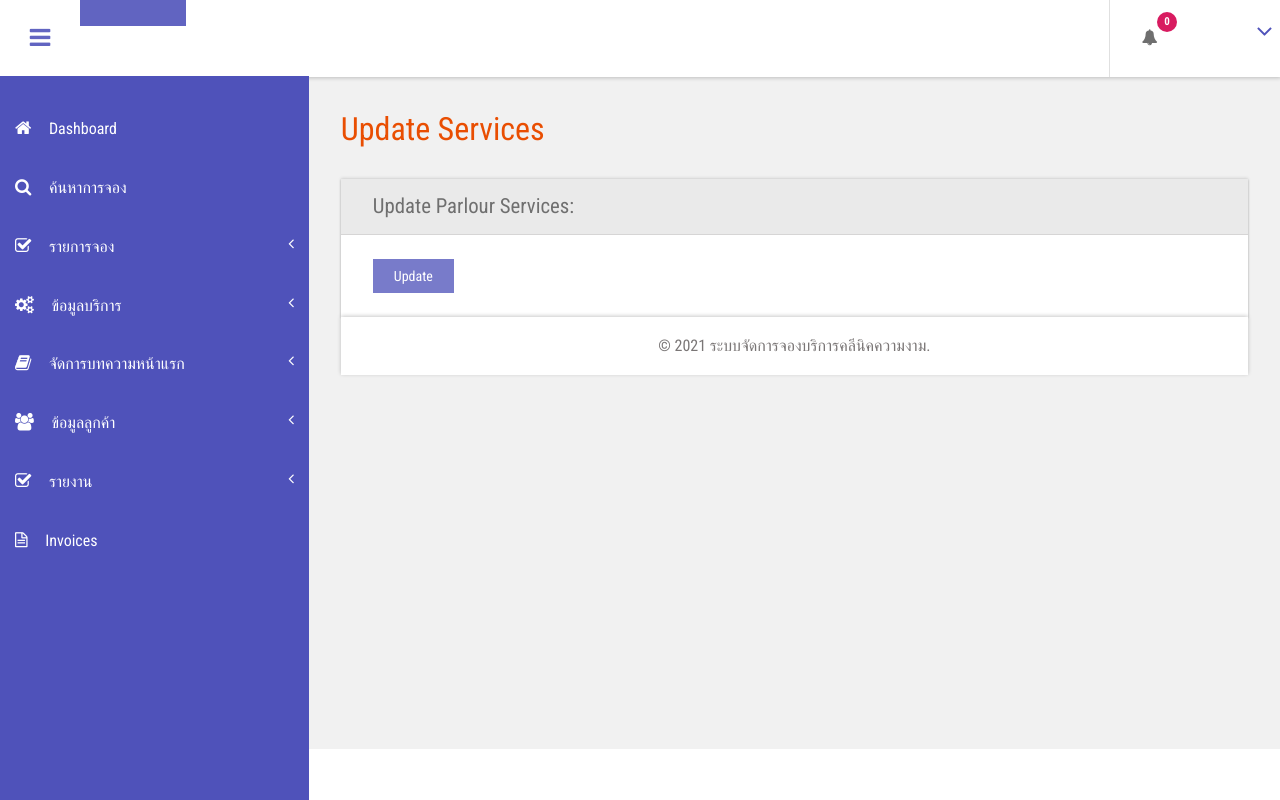
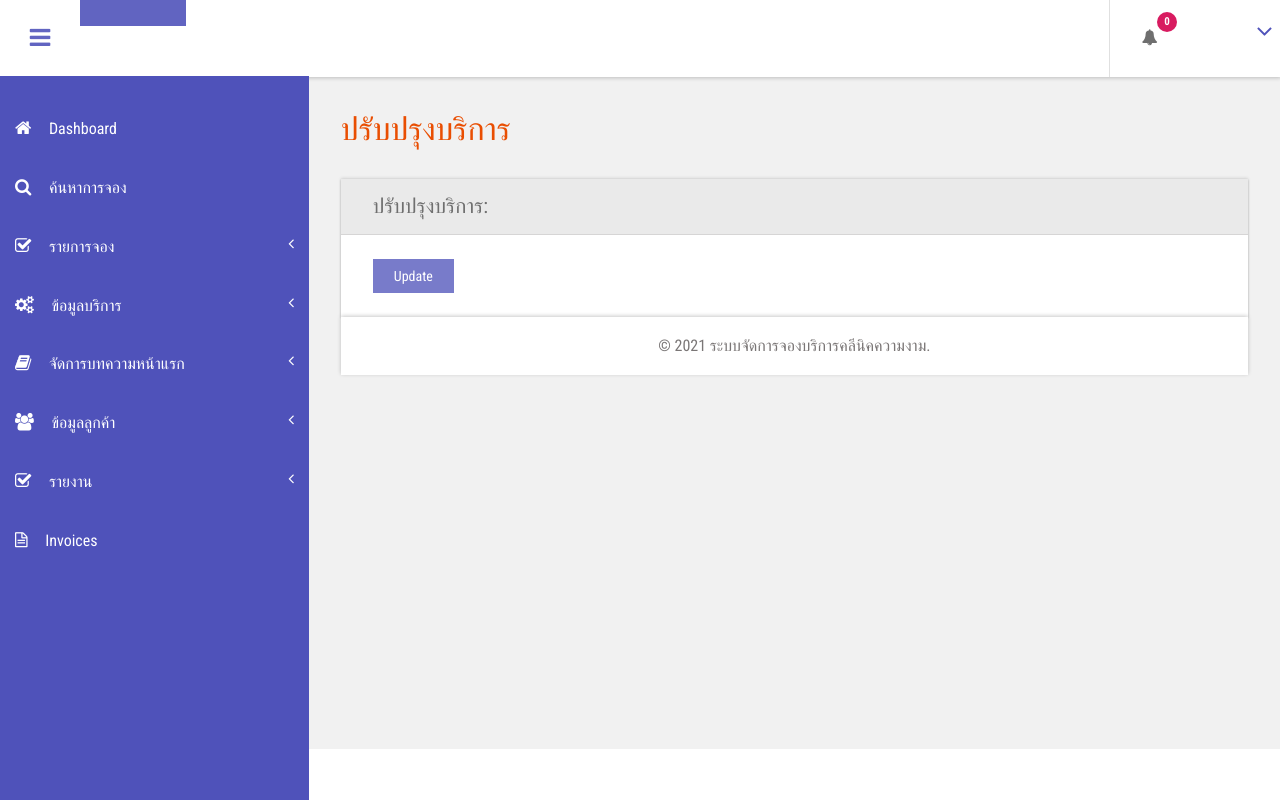
Before and after one commit to deksamrong/BeautyClinic, a PHP site: page /admin/edit-services.php?editid=1 in a window 1280 px wide. Run offline with PHP 8.4, Linux system fonts and the light colour scheme; the visitor is signed in with stand-in values (Sample User, id 1); data that the repository does not hold is empty.

Commit message:
แก้ไข

```diff
--- a/admin/edit-services.php
+++ b/admin/edit-services.php
@@ -15,11 +15,11 @@ if(isset($_POST['submit']))
 
     $query=mysqli_query($con, "update  tblservices set ServiceName='$sername',Cost='$cost' where ID='$eid' ");
     if ($query) {
-    $msg="Service has been Updated.";
+    $msg="ปรับปรุงข้อมูลสำเร็จ.";
   }
   else
     {
-      $msg="Something Went Wrong. Please try again";
+      $msg="มีบางอย่างผิดพลาด กรุณาลองใหม่อีกครั้ง";
     }
 
 
@@ -28,7 +28,7 @@ if(isset($_POST['submit']))
 <!DOCTYPE HTML>
 <html>
 <head>
-<title>BPMS | Update Services</title>
+<title>ระบบจัดการคลินิกความงาม | Update Services</title>
 
 <script type="application/x-javascript"> addEventListener("load", function() { setTimeout(hideURLbar, 0); }, false); function hideURLbar(){ window.scrollTo(0,1); } </script>
 <!-- Bootstrap Core CSS -->
@@ -70,10 +70,10 @@ if(isset($_POST['submit']))
 		<div id="page-wrapper">
 			<div class="main-page">
 				<div class="forms">
-					<h3 class="title1">Update Services</h3>
+					<h3 class="title1">ปรับปรุงบริการ</h3>
 					<div class="form-grids row widget-shadow" data-example-id="basic-forms">
 						<div class="form-title">
-							<h4>Update Parlour Services:</h4>
+							<h4>ปรับปรุงบริการ:</h4>
 						</div>
 						<div class="form-body">
 							<form method="post">
--- a/admin/includes/dbconnection.php
+++ b/admin/includes/dbconnection.php
@@ -1,5 +1,6 @@
 <?php
 $con=mysqli_connect("localhost", "root", "", "bcms_db");
+mysqli_query($con, "SET NAMES 'utf8' ");
 if(mysqli_connect_errno()){
 echo "Connection Fail".mysqli_connect_error();
 }
--- a/includes/dbconnection.php
+++ b/includes/dbconnection.php
@@ -1,5 +1,6 @@
 <?php
 $con=mysqli_connect("localhost", "root", "", "bcms_db");
+mysqli_query($con, "SET NAMES 'utf8' ");
 if(mysqli_connect_errno()){
 echo "Connection Fail".mysqli_connect_error();
 }
```
